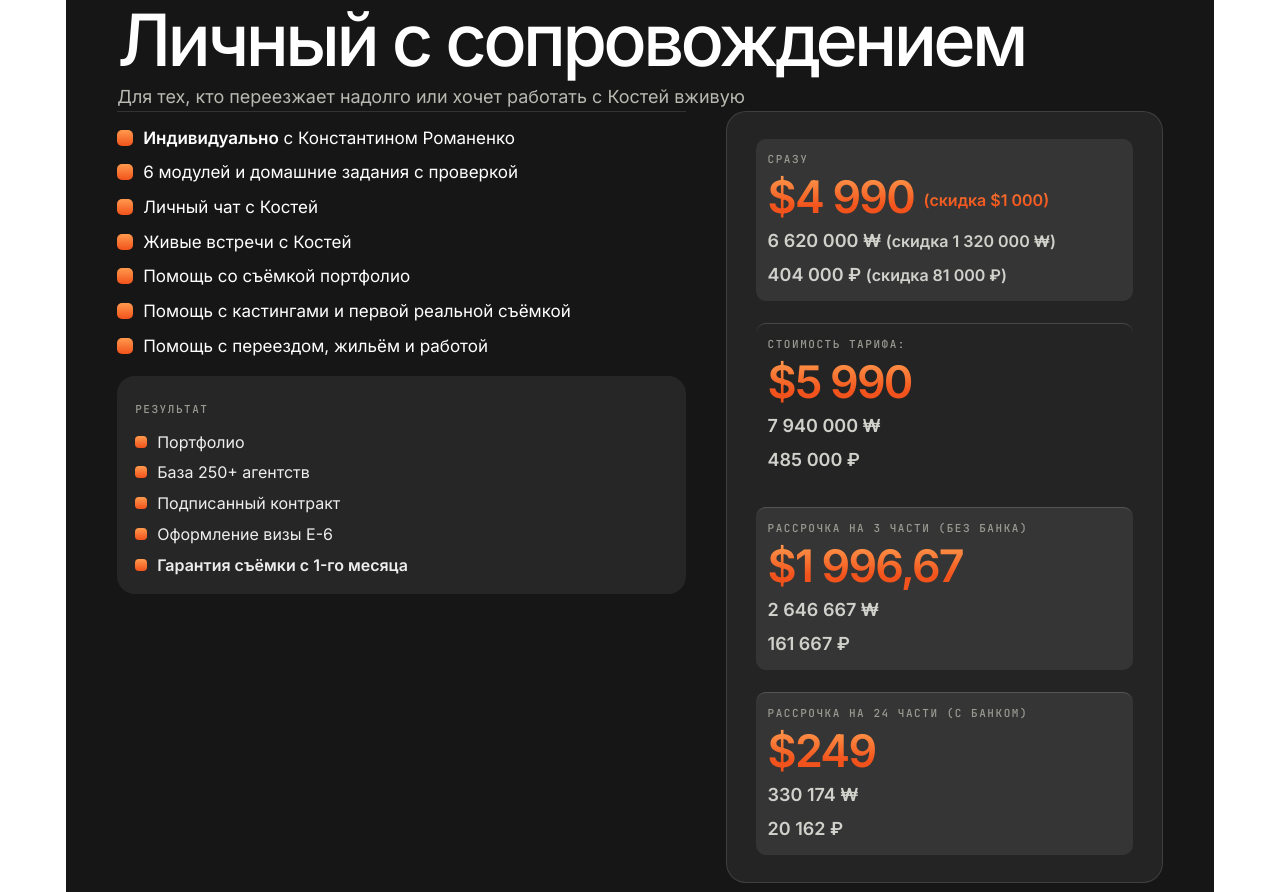
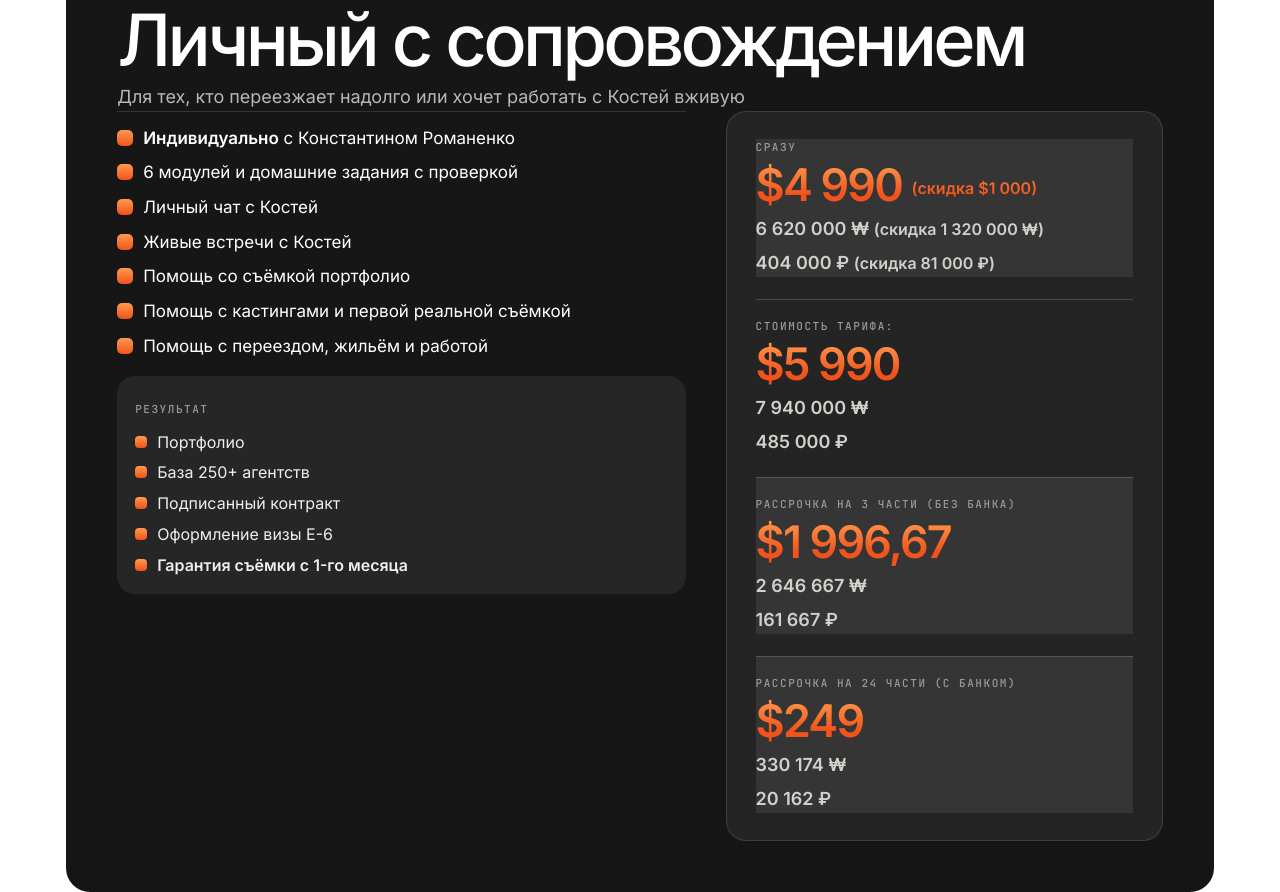
Before and after one commit to ivanlozhkin888/actor-dictionary, a plain HTML site: page asia4ever/tarify.html in a window 1280 px wide. Shown: the part 4443-5335 px from the top of the page. Drawn offline with Linux system fonts and the light colour scheme.

```diff
--- a/asia4ever/tarify.html
+++ b/asia4ever/tarify.html
@@ -525,7 +525,6 @@ td.pay{white-space:normal}
 .pbox .price-upfront{display:flex;align-items:baseline;gap:8px;flex-wrap:nowrap}.pbox .price-upfront s{font:inherit;color:inherit;white-space:nowrap}
 
 /* Uniform price typography; other payment options have a subtly lighter background. */
-.pbox .price-option{padding:12px;border-radius:10px}
 .pbox .price-option:not(.price-total){background:rgba(255,255,255,.08)}
 .pbox .price-option.price-total{background:transparent}
 </style>
```
